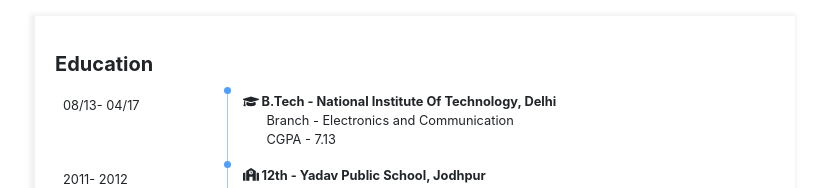
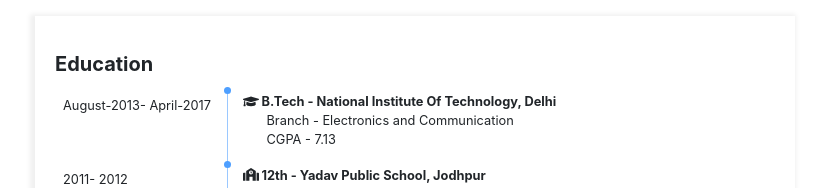
Before and after one commit to sunilvaishnav45/resume, a React (Create React App) app: page /resume/education in a window 1280 px wide. Shown: the top 188 px of the page, without its empty margins (225-1049 px from the left). Built offline with nearby package versions, Linux system fonts and the light colour scheme.

Commit message:
Latest resume details

```diff
--- a/src/Components/Education/education.jsx
+++ b/src/Components/Education/education.jsx
@@ -12,8 +12,8 @@
                 {
                     institute: "National Institute Of Technology, Delhi",
                     branch: "Branch - Electronics and Communication",
-                    startDate: "08/13",
-                    endDate: "04/17",
+                    startDate: "August-2013",
+                    endDate: "April-2017",
                     instituteURL: "https://nitdelhi.ac.in/",
                     standered: "B.Tech",
                     result: "CGPA - 7.13",
```
